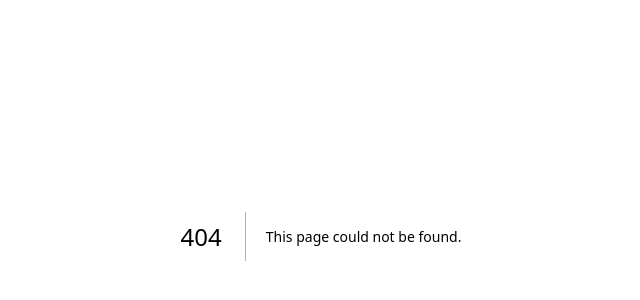
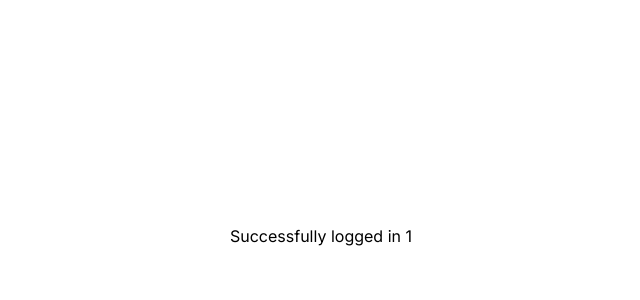
Before and after one commit to ChristopherRdeKoker/todoify, a Next.js app: page /1/homepage in a window 1280 px wide. Before the commit this address had no page. Shown: the part 132-432 px from the top of the page, without its empty margins (319-959 px from the left). Built offline with nearby package versions, Linux system fonts and the light colour scheme.

Commit message:
added userId to params

```diff
--- a/src/app/LoginForm.tsx
+++ b/src/app/LoginForm.tsx
@@ -25,7 +25,7 @@ export function LoginForm() {
       console.log("result", result);
       if (result?.error) {
       } else if (result?.success) {
-        router.push("/homepage");
+        router.push(`/${result?.user?.id}/homepage`);
       }
     } catch (error) {
       console.error("Login error:", error);
--- /dev/null
+++ b/src/app/[userId]/homepage/page.tsx
@@ -0,0 +1,6 @@
+type HomepageParams = {
+  userId: number;
+};
+export default async function Homepage({ params }: { params: HomepageParams }) {
+  return <div>{`Successfully logged in ${params?.userId}`}</div>;
+}
--- a/src/app/homepage/page.tsx
+++ /dev/null
@@ -1,3 +0,0 @@
-export default async function Homepage() {
-  return <div> Successfully logged in</div>;
-}
```
